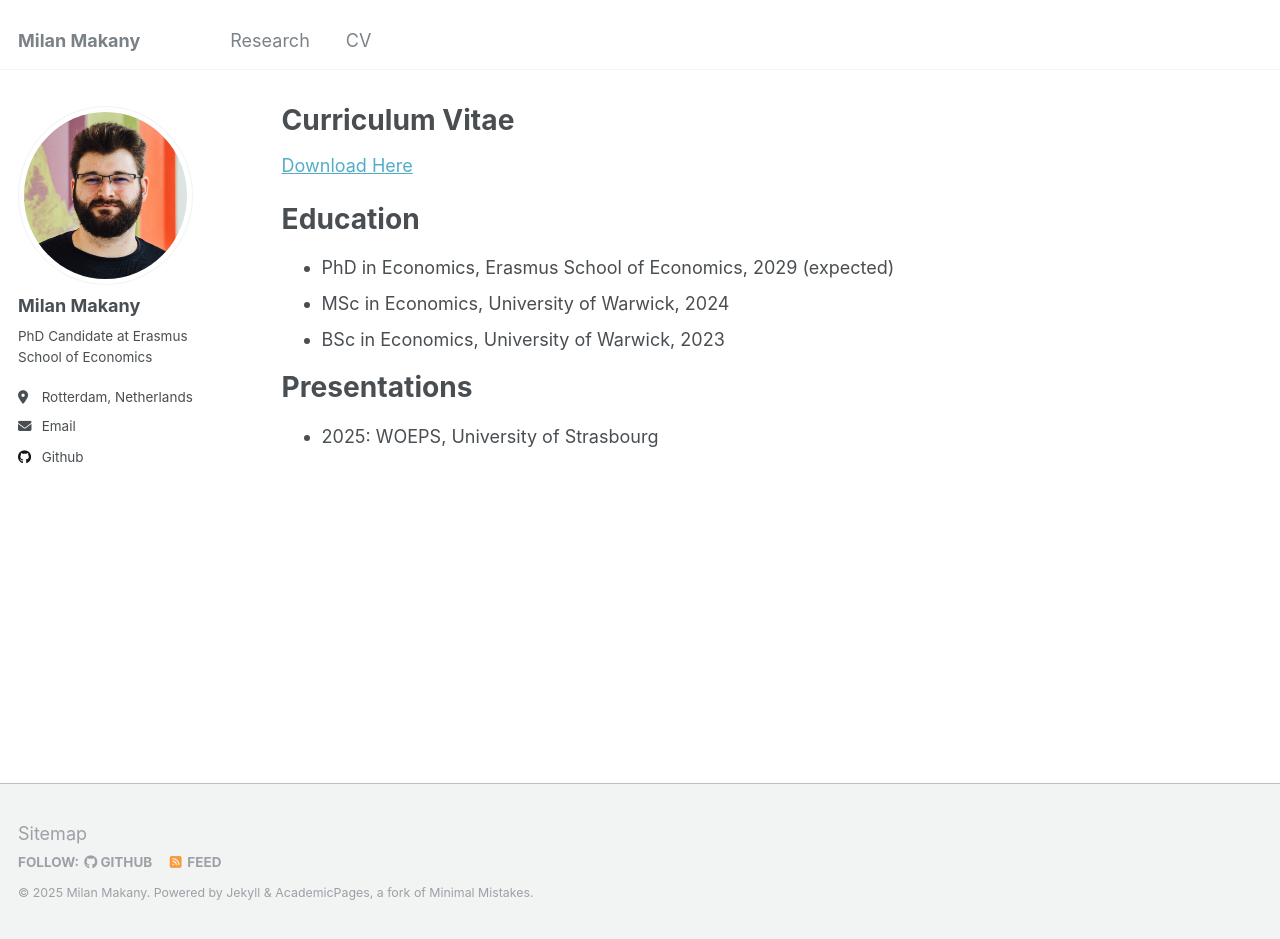
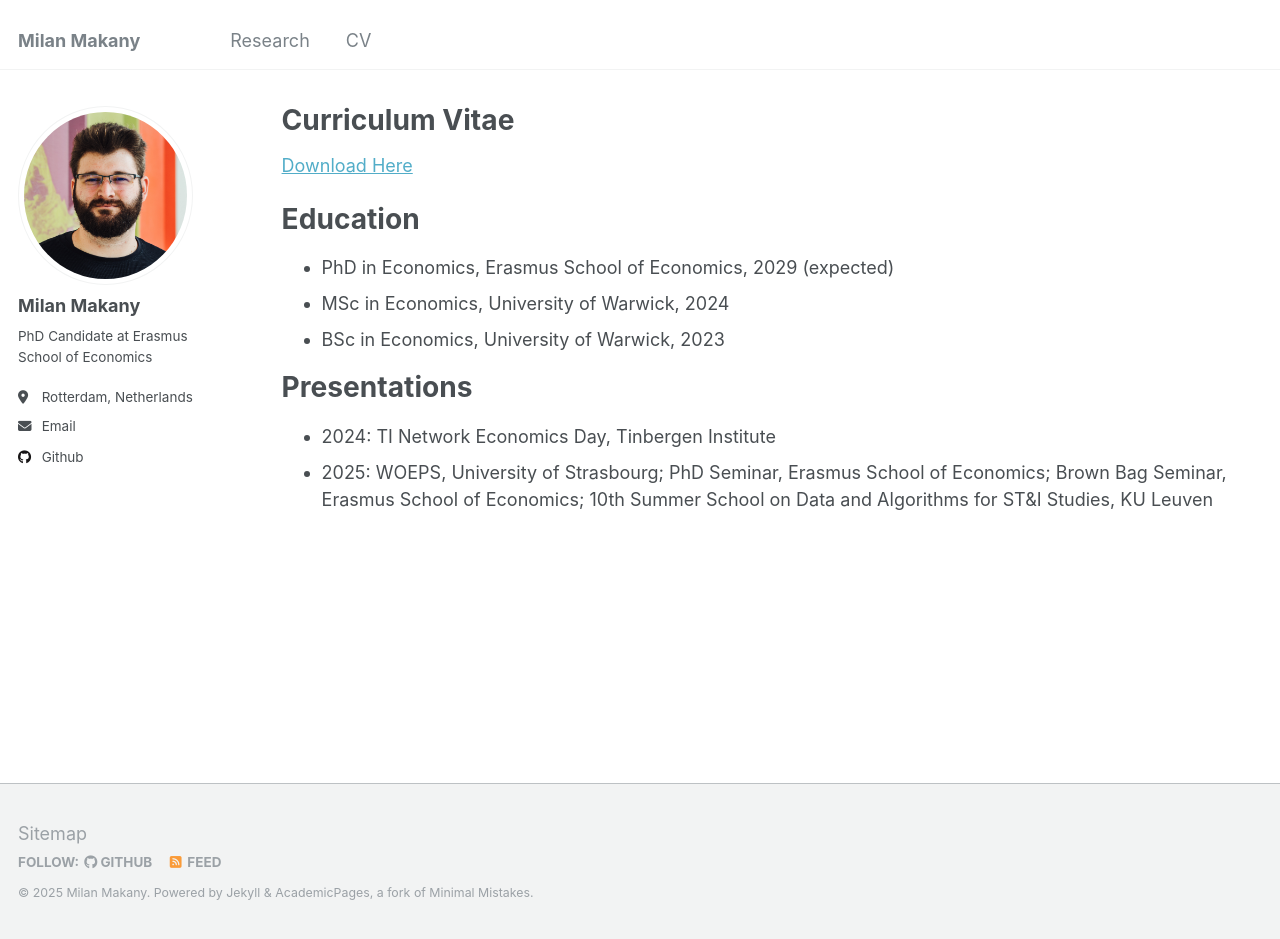
Before and after one commit to makany-milan/makany-milan.github.io, a Jekyll site: the page built from _pages/cv.md, in a window 1280 px wide and 939 px high. Built offline with Jekyll 4.4.1, drawn with Linux system fonts in a browser that asks for light colours.

Commit message:
updated presentations

```diff
--- a/_pages/cv.md
+++ b/_pages/cv.md
@@ -19,4 +19,5 @@ Education
 
 Presentations
 ======
-* 2025: WOEPS, University of Strasbourg
+* 2024: TI Network Economics Day, Tinbergen Institute
+* 2025: WOEPS, University of Strasbourg; PhD Seminar, Erasmus School of Economics; Brown Bag Seminar, Erasmus School of Economics; 10th Summer School on Data and Algorithms for ST&I Studies, KU Leuven
```
Also changed, not shown: _publications/networks.md (+1 -0 lines).
